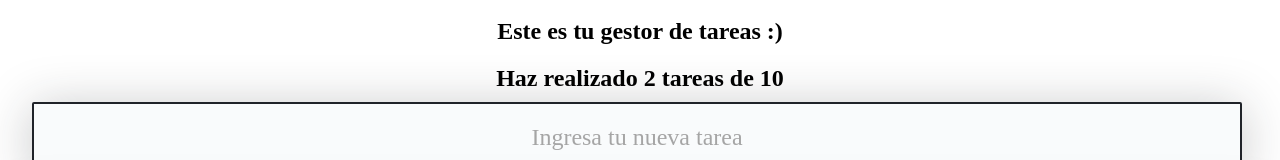
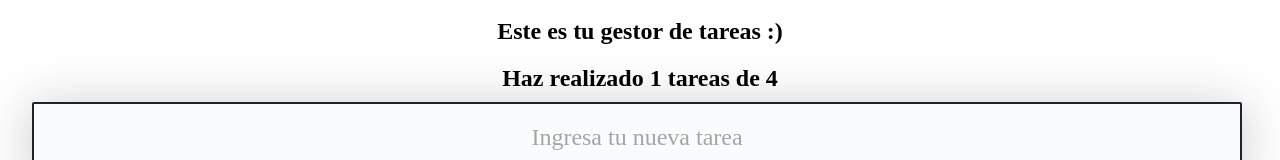
Before and after one commit to jnataliaramirez/tasks, a React (Create React App) app: page / in a window 1280 px wide. Shown: the top 160 px of the page. Built offline with nearby package versions, Linux system fonts and the light colour scheme.

Commit message:
Count tasks completed and total taks

```diff
--- a/src/components/App.js
+++ b/src/components/App.js
@@ -24,12 +24,18 @@ const infoTasks = [
   {
     id: 4,
     task: "Dar estilos al proyecto",
-    done: false,
+    done: true,
   },
 ];
 
 const App = () => {
+  const [newTask, setNewTask] = useState([...infoTasks]);
   const [searchValue, setSearchValue] = useState("");
+
+  const completedTasks = newTask.filter(
+    (completed) => completed.done === true
+  ).length;
+  const totalTasks = newTask.length;
 
   const handlerInput = (value) => {
     setSearchValue(value);
@@ -37,7 +43,7 @@ const App = () => {
 
   return (
     <>
-      <CounterTasks />
+      <CounterTasks completedTasks={completedTasks} totalTasks={totalTasks} />
       <SearchTask value={searchValue} changeValue={handlerInput} />
       <CreateTaskButton />
       <ListTasks>
--- a/src/components/CounterTasks/index.js
+++ b/src/components/CounterTasks/index.js
@@ -1,11 +1,13 @@
 import React from "react";
-import './styles.css'
+import "./styles.css";
 
-const CounterTasks = () => {
+const CounterTasks = (props) => {
   return (
     <>
-      <h1 className="counterTasks__title" > Este es tu gestor de tareas :) </h1>
-      <h3 className="counterTasks__title"> Haz realizado 2 tareas de 10  </h3>
+      <h1 className="counterTasks__title"> Este es tu gestor de tareas :) </h1>
+      <h3 className="counterTasks__title">
+        Haz realizado {props.completedTasks} tareas de {props.totalTasks}
+      </h3>
     </>
   );
 };
```
